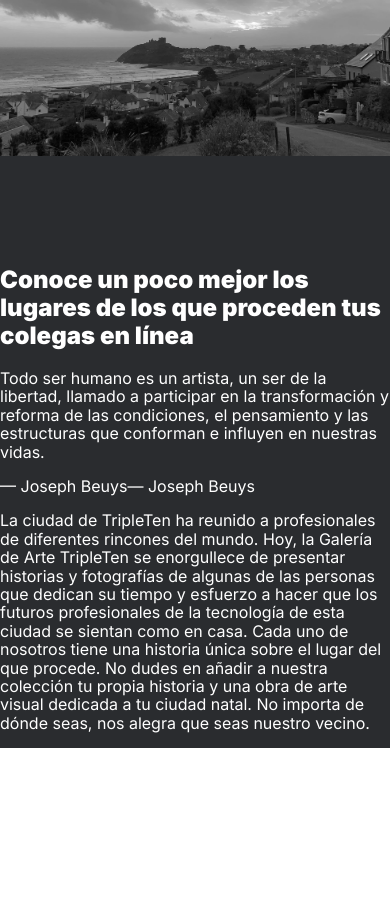
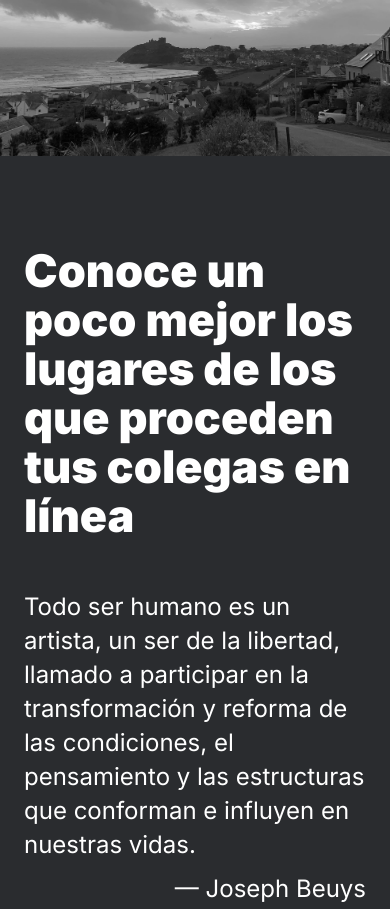
Before and after one commit to ChristianP-M/web_project_homeland, a plain HTML site: page index.html in a window 390 px wide. Shown: the part 601-1510 px from the top of the page. Before the commit the page ends 1349 px from the top, so only its background shows below. Drawn offline with Linux system fonts and the light colour scheme.

Commit message:
Se ha creado el codigo css junto con media query de la seccion intro. a la vez se arreglo un problema detectado en el header que tenia margin bottom. Se a creado esta seccion totalmente responsiva arreglando a su vez el codigo excesivo del anterior proyecto

```diff
--- a/blocks/header.css
+++ b/blocks/header.css
@@ -45,7 +45,7 @@
 
 @media screen and (max-width: 768px) {
   .header {
-    margin: 90px auto;
+    margin: 90px auto 0;
   }
 
   .header__title {
@@ -66,7 +66,7 @@
 
 @media screen and (max-width: 320px) {
   .header {
-    margin: 50px auto;
+    margin: 50px auto 0;
   }
 
   .header__title {
--- a/blocks/intro.css
+++ b/blocks/intro.css
@@ -0,0 +1,117 @@
+.intro {
+  position: relative;
+  display: flex;
+  flex-direction: column;
+
+  margin: 0 auto;
+  max-width: 984px;
+}
+
+.intro__title {
+  font-size: 54px;
+  line-height: 58px;
+  font-weight: bold;
+  width: auto;
+
+  margin-top: 92px;
+  margin-bottom: 0;
+}
+
+.intro__references-text {
+  font-size: 24px;
+  line-height: 34px;
+  width: auto;
+
+  margin-top: 40.08px;
+  margin-bottom: 0;
+}
+
+.intro__references-person {
+  font-size: 24px;
+  line-height: 34px;
+  text-align: end;
+  width: auto;
+
+  margin-top: 9.56px;
+  margin-bottom: 0;
+}
+
+.intro__references-description {
+  font-size: 16px;
+  line-height: 163%;
+  width: auto;
+
+  margin-top: 32.53px;
+  margin-bottom: 0;
+}
+
+@media screen and (max-width: 1280px) {
+  .intro__title {
+    max-width: 830px;
+  }
+
+  .intro__references-text {
+    max-width: 738px;
+  }
+
+  .intro__references-person {
+    max-width: 732px;
+  }
+
+  .intro__references-description {
+    max-width: 722px;
+  }
+}
+
+@media screen and (max-width: 768px) {
+  .intro {
+    margin-left: 24px;
+    margin-right: 24px;
+  }
+  .intro__title {
+    font-size: 45px;
+    line-height: 49px;
+    max-width: 707px;
+
+    margin-top: 90px;
+  }
+
+  .intro__references-text {
+    max-width: 720px;
+    margin-top: 50px;
+  }
+
+  .intro__references-person {
+    max-width: 720px;
+  }
+
+  .intro__references-description {
+    max-width: 720px;
+  }
+}
+
+@media screen and (max-width: 320px) {
+  .intro {
+    margin-left: 16px;
+    margin-right: 16px;
+  }
+
+  .intro__title {
+    font-size: 32px;
+    line-height: 35px;
+    max-height: 288px;
+
+    margin-top: 64px;
+  }
+
+  .intro__references-text {
+    line-height: 30px;
+    margin-top: 40px;
+    max-width: 288px;
+  }
+
+  .intro__references-person {
+    max-width: 288px;
+    margin-top: 10px;
+  }
+}
--- a/index.html
+++ b/index.html
@@ -44,7 +44,7 @@
             pensamiento y las estructuras que conforman e influyen en nuestras
             vidas.
           </p>
-          <p class="intro__references-person">— Joseph Beuys— Joseph Beuys</p>
+          <p class="intro__references-person">— Joseph Beuys</p>
           <p class="intro__references-description">
             La ciudad de TripleTen ha reunido a profesionales de diferentes
             rincones del mundo. Hoy, la Galería de Arte TripleTen se enorgullece
```
